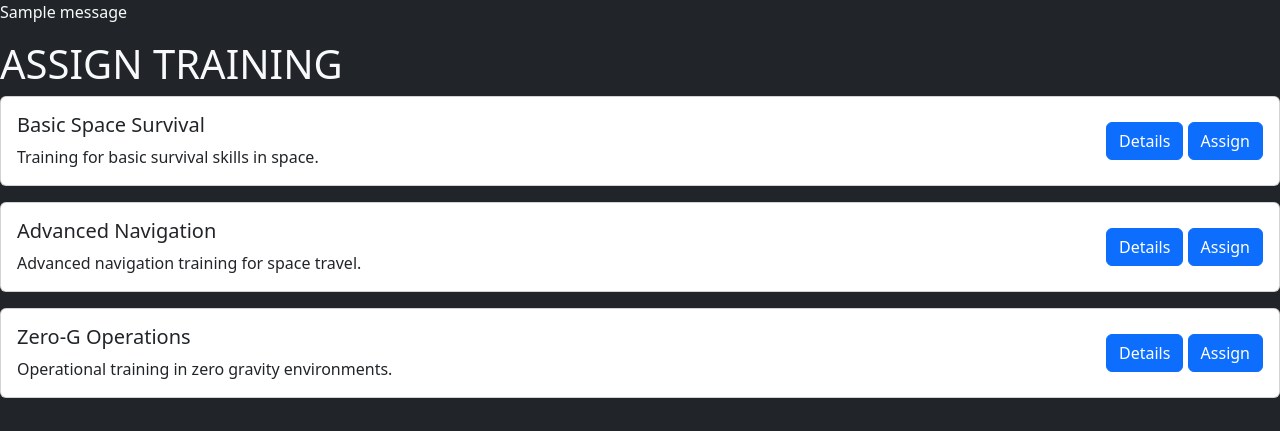
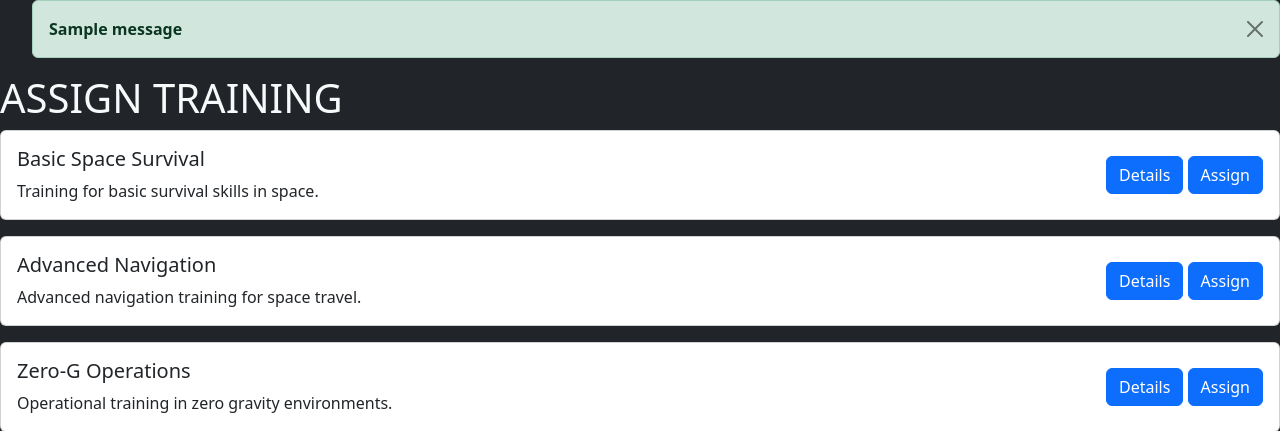
Before and after one commit to ali-tunahan/KASAD-Space-Mission-Planner, a Flask app: page /assign_trainings in a window 1280 px wide. Shown: the part 56-487 px from the top of the page. Run offline with Flask 3, Linux system fonts and the light colour scheme; data comes from the database, SQL or seed files in the repository; tables that the repository leaves empty hold one stand-in row (values such as "Sample post"); one stand-in notice (Sample message) is shown; data that the repository does not hold is empty; some libraries are stand-ins or nearby versions.

Commit message:
flash messages visual update

```diff
--- a/app/app.py
+++ b/app/app.py
@@ -206,9 +206,9 @@ def assignTrainings():
                     astronauts_cant_take.append(astronaut_id)
 
             if not astronauts_cant_take:
-                flash(f'All selected astronauts have been assigned to training {training_id}', 'info')
+                flash(f'All selected astronauts have been assigned to training {training_id}', 'success')
             else:
-                flash(f'Astronauts {", ".join(astronauts_cant_take)} can not be assigned', 'alert')
+                flash(f'Astronauts {", ".join(astronauts_cant_take)} can not be assigned', 'danger')
 
         except Exception as e:
             print("Error executing SQL query:", e)
--- a/app/templates/assign_trainings.html
+++ b/app/templates/assign_trainings.html
@@ -2,18 +2,23 @@
 {% block title%} {% endblock %}
 
 {% block content%}
-    {% with messages = get_flashed_messages() %}
+{% with messages = get_flashed_messages(with_categories=true) %}
 {% if messages %}
-            {% for msg in messages %}
-            <p>{{msg}}</p>
+<ul class=flashes>
+    {% for category, message in messages %}
+    <div class="alert alert-{{category}} alert-dismissible fade show" role="alert">
+        <strong>{{message}}</strong>
+        <button type="button" class="btn-close" data-bs-dismiss="alert" aria-label="Close"></button>
+    </div>
     {% endfor %}
+</ul>
 {% endif %}
 {% endwith %}
 <h1>ASSIGN TRAINING</h1>
 <style>
     /* Custom CSS to change text color to black */
     .collapse .card-body,
-    .modal-body{
+    .modal-body {
         color: black;
     }
 </style>
@@ -26,12 +31,14 @@
             <p class="card-text">{{training.description}}</p>
         </div>
         <div>
-            <button class="btn btn-primary" type="button" data-bs-toggle="collapse" data-bs-target="#collapseExample{{training.training_id}}"
-                aria-expanded="false" aria-controls="collapseExample{{training.training_id}}">
+            <button class="btn btn-primary" type="button" data-bs-toggle="collapse"
+                data-bs-target="#collapseExample{{training.training_id}}" aria-expanded="false"
+                aria-controls="collapseExample{{training.training_id}}">
                 Details
             </button>
             <!-- Button trigger modal -->
-            <button type="button" class="btn btn-primary" data-bs-toggle="modal" data-bs-target="#exampleModal{{training.training_id}}">
+            <button type="button" class="btn btn-primary" data-bs-toggle="modal"
+                data-bs-target="#exampleModal{{training.training_id}}">
                 Assign
             </button>
         </div>
@@ -46,11 +53,13 @@
     </div>
 </div>
 <!-- Modal -->
-<div class="modal fade" id="exampleModal{{training.training_id}}" tabindex="-1" aria-labelledby="exampleModalLabel{{training.training_id}}" aria-hidden="true">
+<div class="modal fade" id="exampleModal{{training.training_id}}" tabindex="-1"
+    aria-labelledby="exampleModalLabel{{training.training_id}}" aria-hidden="true">
     <div class="modal-dialog modal-dialog-scrollable">
         <div class="modal-content">
             <div class="modal-header">
-                <h1 class="modal-title fs-5" id="exampleModalLabel{{training.training_id}}" style="color: black;">Astronauts</h1>
+                <h1 class="modal-title fs-5" id="exampleModalLabel{{training.training_id}}" style="color: black;">
+                    Astronauts</h1>
                 <button type="button" class="btn-close" data-bs-dismiss="modal" aria-label="Close"></button>
             </div>
             <div class="modal-body">
@@ -64,12 +73,15 @@
                                     <p class="card-text">{{astronaut.company_id}}</p>
                                 </div>
                                 <button class="btn btn-primary" type="button" data-bs-toggle="collapse"
-                                data-bs-target="#collapseExample{{astronaut.id}}-{{training.training_id}}" aria-expanded="false"
+                                    data-bs-target="#collapseExample{{astronaut.id}}-{{training.training_id}}"
+                                    aria-expanded="false"
                                     aria-controls="collapseExample{{astronaut.id}}-{{training.training_id}}">
                                     Details
                                 </button>
-                            <input type="checkbox" name="selected_ids" value="{{astronaut.id}}" class="btn-check" id="btncheck{{astronaut.id}}-{{training.training_id}}" autocomplete="off">
-                            <label class="btn btn-outline-primary" for="btncheck{{astronaut.id}}-{{training.training_id}}">Assign</label>
+                                <input type="checkbox" name="selected_ids" value="{{astronaut.id}}" class="btn-check"
+                                    id="btncheck{{astronaut.id}}-{{training.training_id}}" autocomplete="off">
+                                <label class="btn btn-outline-primary"
+                                    for="btncheck{{astronaut.id}}-{{training.training_id}}">Assign</label>
                             </div>
                         </div>
                     </div>
```
Lines whose indentation alone changed are shown as unchanged.
